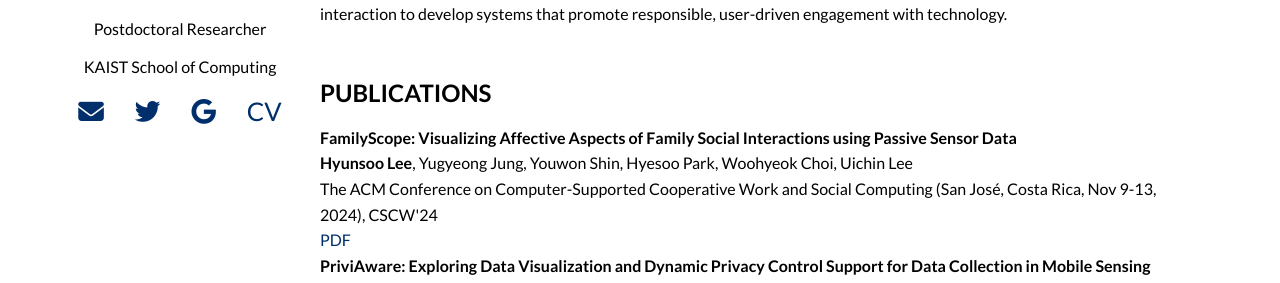
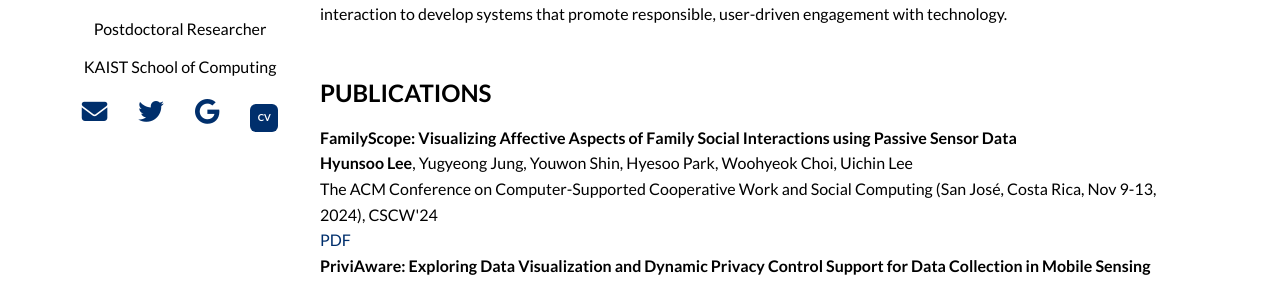
Before and after one commit to hslee90/hslee90.github.io, a Jekyll site: the page built from index.md, in a window 1280 px wide. Shown: the part 296-579 px from the top of the page. Built offline with Jekyll 4.4.1, drawn with Linux system fonts in a browser that asks for light colours; nearby versions of some CDN libraries.

Commit message:
Update style.css

```diff
--- a/assets/css/style.css
+++ b/assets/css/style.css
@@ -65,31 +65,25 @@ body {
   transform: scale(1.2);
 }
 
-cv-box {
+.cv-box {
   display: inline-flex;
   align-items: center;
   justify-content: center;
   width: 28px;
   height: 28px;
   background-color: #002F6C;
-  color: #ffffff !important;
+  color: #ffffff;
   font-size: 0.6rem;
   font-weight: 600;
-  font-family: 'Lato', sans-serif !important;
-  font-style: normal !important;
-  speak: none;
-  font-variant: normal;
-  text-rendering: auto;
   border-radius: 6px;
   text-decoration: none;
-  vertical-align: middle;
-  transition: background-color 0.3s ease, transform 0.2s ease;
-  margin-left: 6px;
-  line-height: 1.1;
+  line-height: 1;
   padding: 0;
-  border: none;
   box-sizing: border-box;
+  font-family: 'Lato', sans-serif;
+  font-style: normal;
 }
+
 
 /* 본문 영역 */
 .main-content {
@@ -186,19 +180,11 @@ h2#publications {
     font-size: 1.4rem;
   }
 
- .cv-box {
-  width: 24px;
-  height: 24px;
-  font-size: 0.5rem;
-  margin-left: 4px;
-  font-family: 'Lato', sans-serif !important;
-  font-style: normal !important;
-  speak: none;
-  font-variant: normal;
-  text-rendering: auto;
-  color: #ffffff !important;
-  line-height: 1.1;
-}
+.cv-box {
+    width: 24px;
+    height: 24px;
+    font-size: 0.5rem;
+  }
   .main-content {
     padding-left: 0;
   }
```
